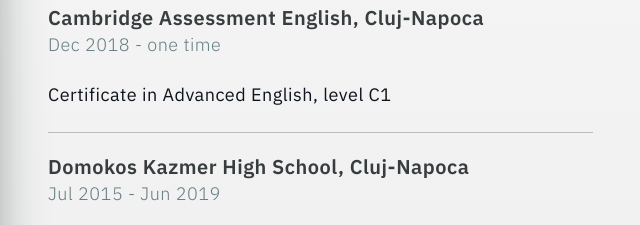
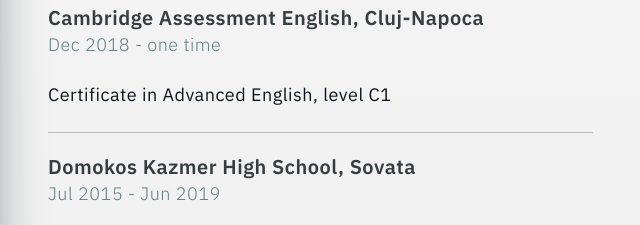
Before and after one commit to rockdonald2/Resume, a website: page index.html in a window 1280 px wide. Shown: the part 1158-1383 px from the top of the page, 12-652 px from the left. Drawn offline with nearby package versions, Linux system fonts and the light colour scheme; no server answers.

Commit message:
Fixed typo

```diff
--- a/index.html
+++ b/index.html
@@ -73,7 +73,7 @@
                         <h4 class="h4">Dec 2018 - one time</h4>
                         <p class="lead py-md">Certificate in Advanced English, level C1</p>
 
-                        <h3 class="h3">Domokos Kazmer High School, Cluj-Napoca</h3>
+                        <h3 class="h3">Domokos Kazmer High School, Sovata</h3>
                         <h4 class="h4">Jul 2015 - Jun 2019</h4>
                         <p class="lead py-md">Tourism, and general economics, 4 years</p>
                         <ul class="list-none">
```
